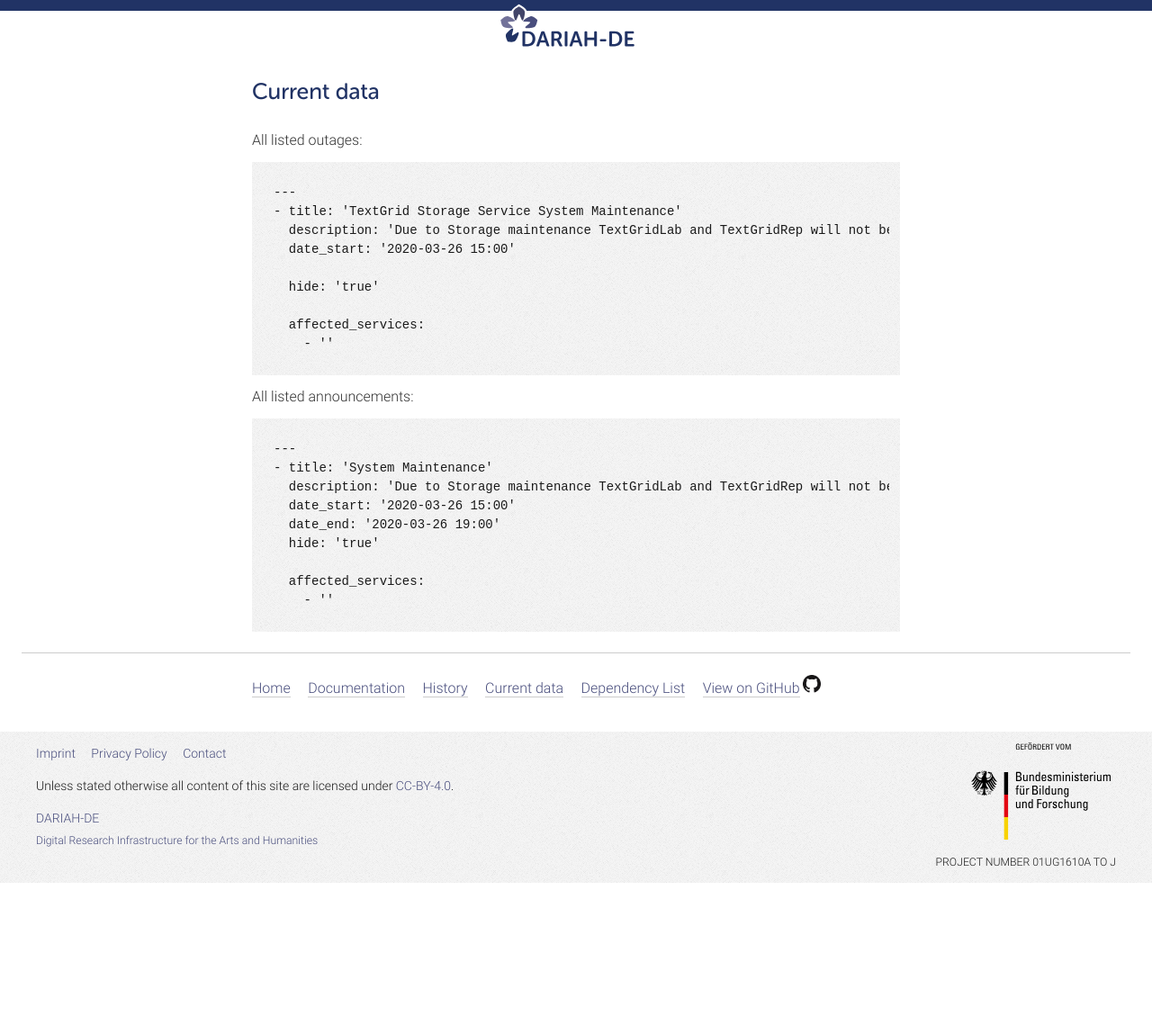
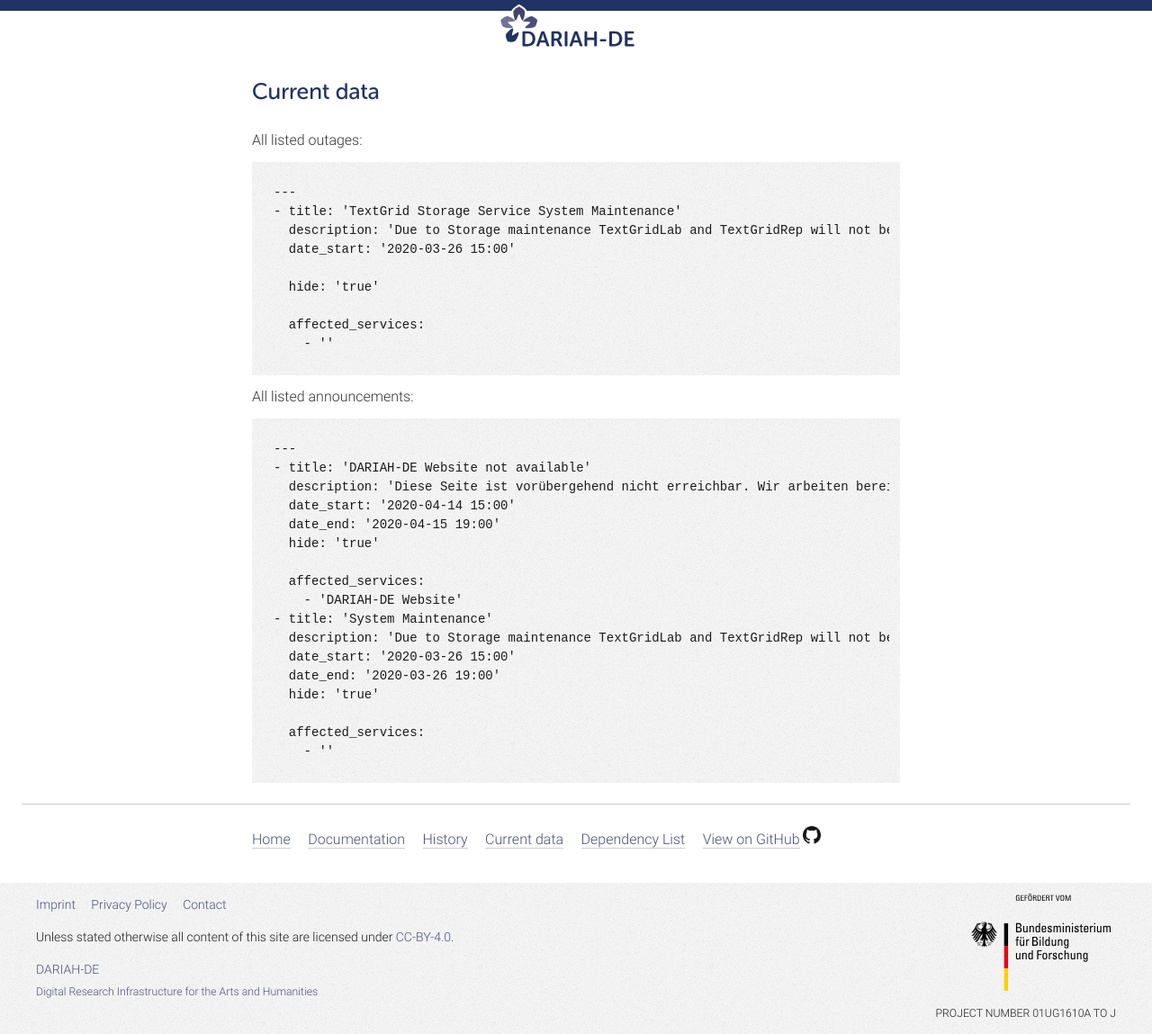
Before and after one commit to DARIAH-DE/status, a Jekyll site: the page built from currentdata.md, in a window 1280 px wide. Shown: the whole page at 90% size. Built offline with Jekyll 4.4.1, drawn with Linux system fonts in a browser that asks for light colours; our own code applies the rules of GitHub Pages for plain Markdown files; before the commit the page ends 981 px from its top, so only the background shows below that.

Commit message:
website down

```diff
--- a/_data/announcements.yaml
+++ b/_data/announcements.yaml
@@ -1,4 +1,12 @@
 ---
+- title: 'DARIAH-DE Website not available'
+  date_start: '2020-04-14 15:00'
+  date_end: '2020-04-15 19:00'
+  hide: true
+  description: 'Diese Seite ist vorübergehend nicht erreichbar. Wir arbeiten bereits an der Behebung des Problems und bitten um Entschuldigung. / This website is temporarily unavailable. We are currently solving the problem, we apologize for any inconvenience.'
+  affected:
+    - '/services/website'
+
 - title: 'System Maintenance'
   date_start: '2020-03-26 15:00'
   date_end: '2020-03-26 19:00'
```
